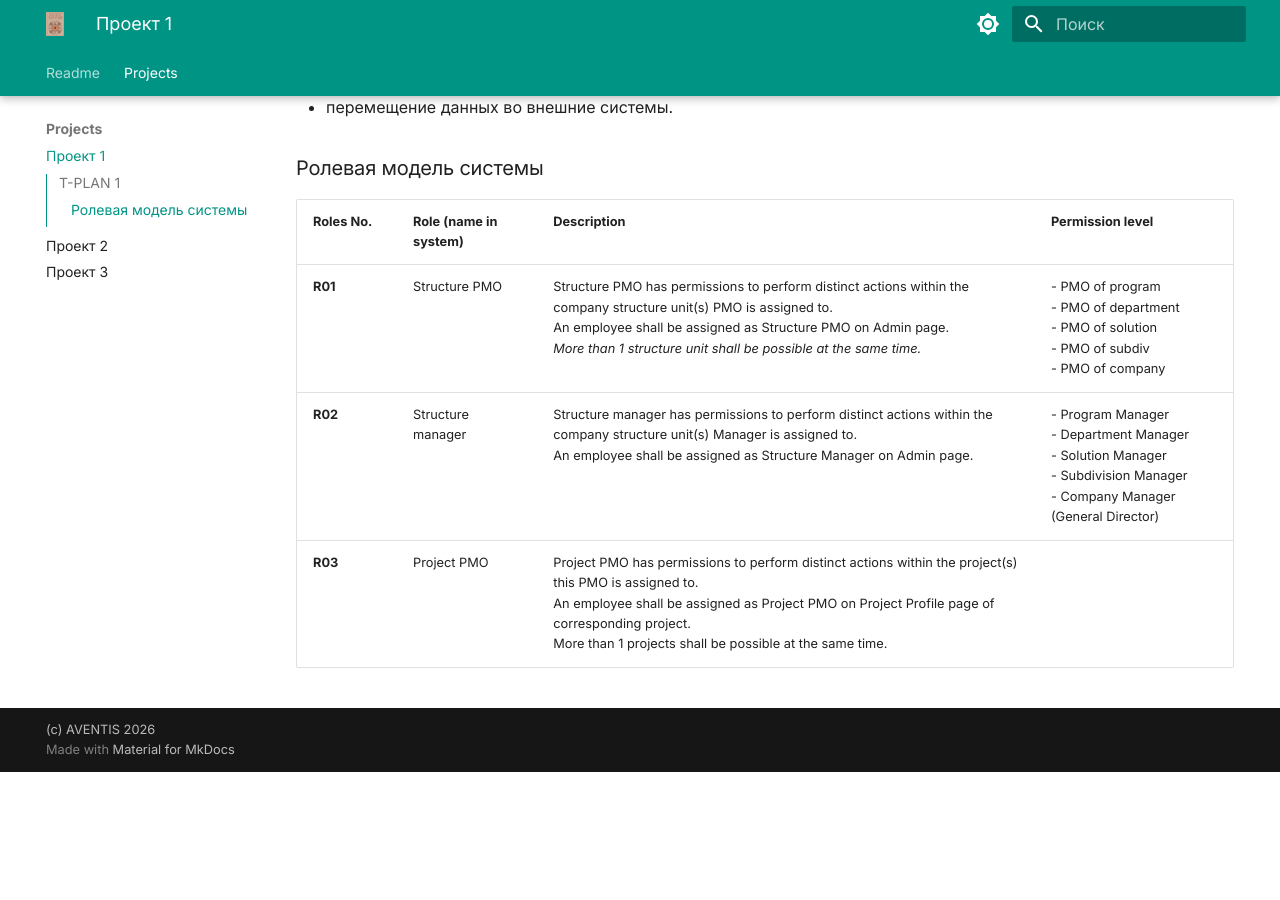
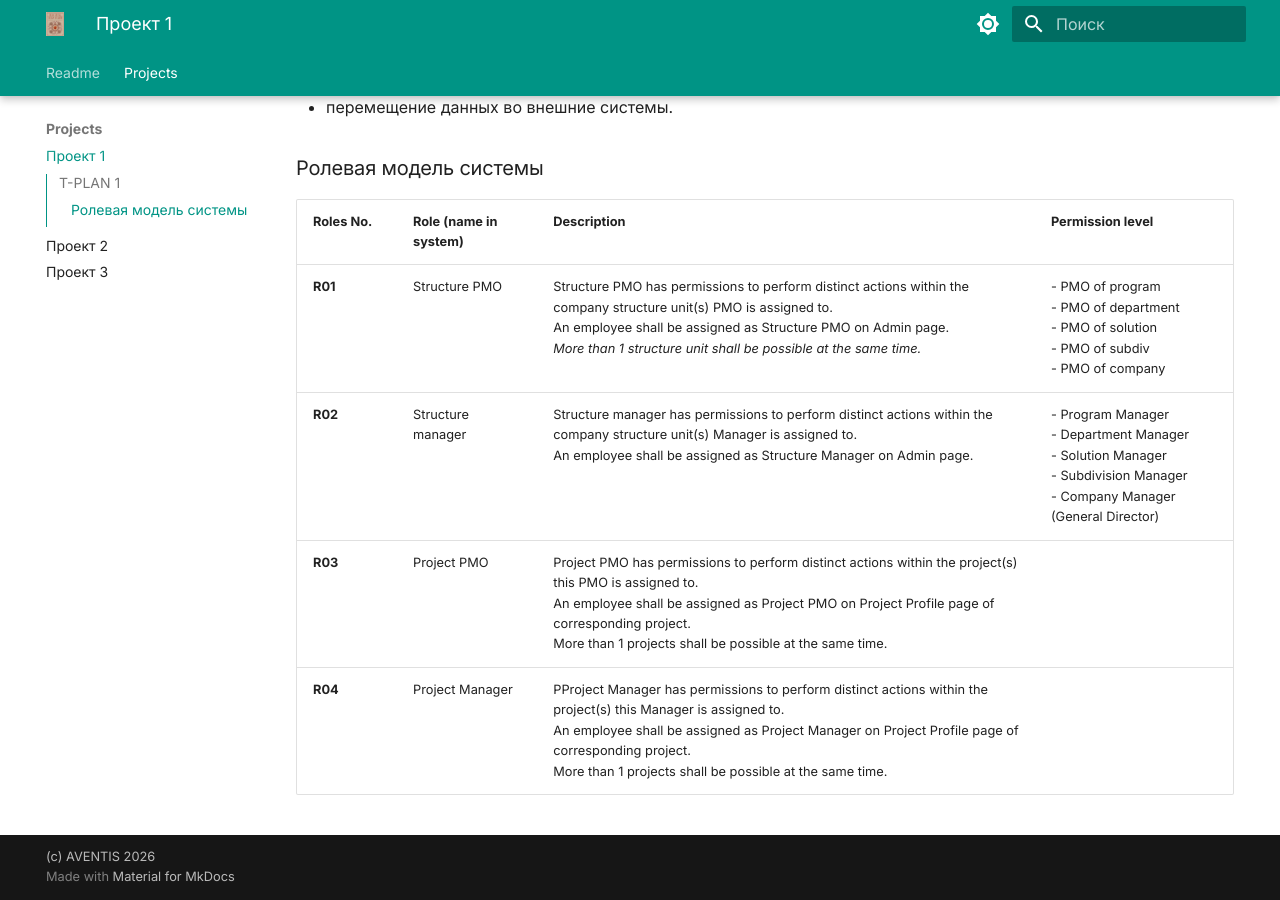
Before and after one commit to aventis1981/Techwriter_docs, an MkDocs documentation site: the page built from docs/index_1.md, in a window 1280 px wide and 900 px high, scrolled down 753 px. Built offline with MkDocs 1.6.1 and Material for MkDocs 9.7.7, drawn with Linux system fonts in a browser that asks for light colours; before the commit the page ends 1525 px from its top, so only the background shows below that.

Commit message:
table added

```diff
--- a/docs/index_1.md
+++ b/docs/index_1.md
@@ -80,5 +80,16 @@ More than 1 projects shall be possible at the same time.
 	  <td></td>
     </tr>
 
+			 <!-- Строка 3\\4 -->
+    <tr>
+      <td><strong>R04<strong></td>
+      <td>Project Manager</td>
+	  <td>PProject Manager has permissions to perform distinct actions within the project(s) this Manager is assigned to. <br>
+An employee shall be assigned as Project Manager on Project Profile page of corresponding project. <br>
+More than 1 projects shall be possible at the same time.
+	  </td>
+	  <td></td>
+    </tr>
+
   </tbody>
 </table>
```
